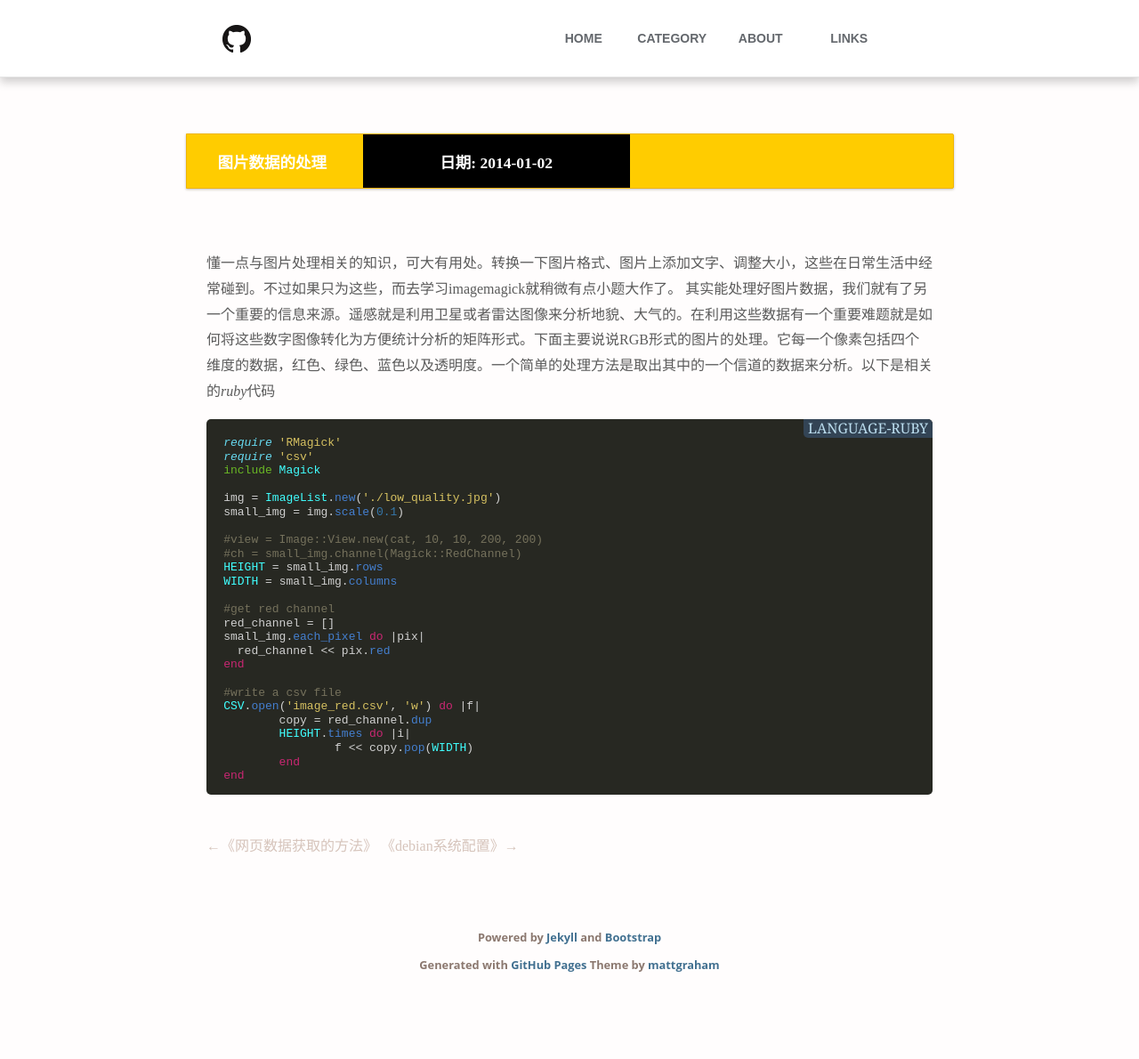
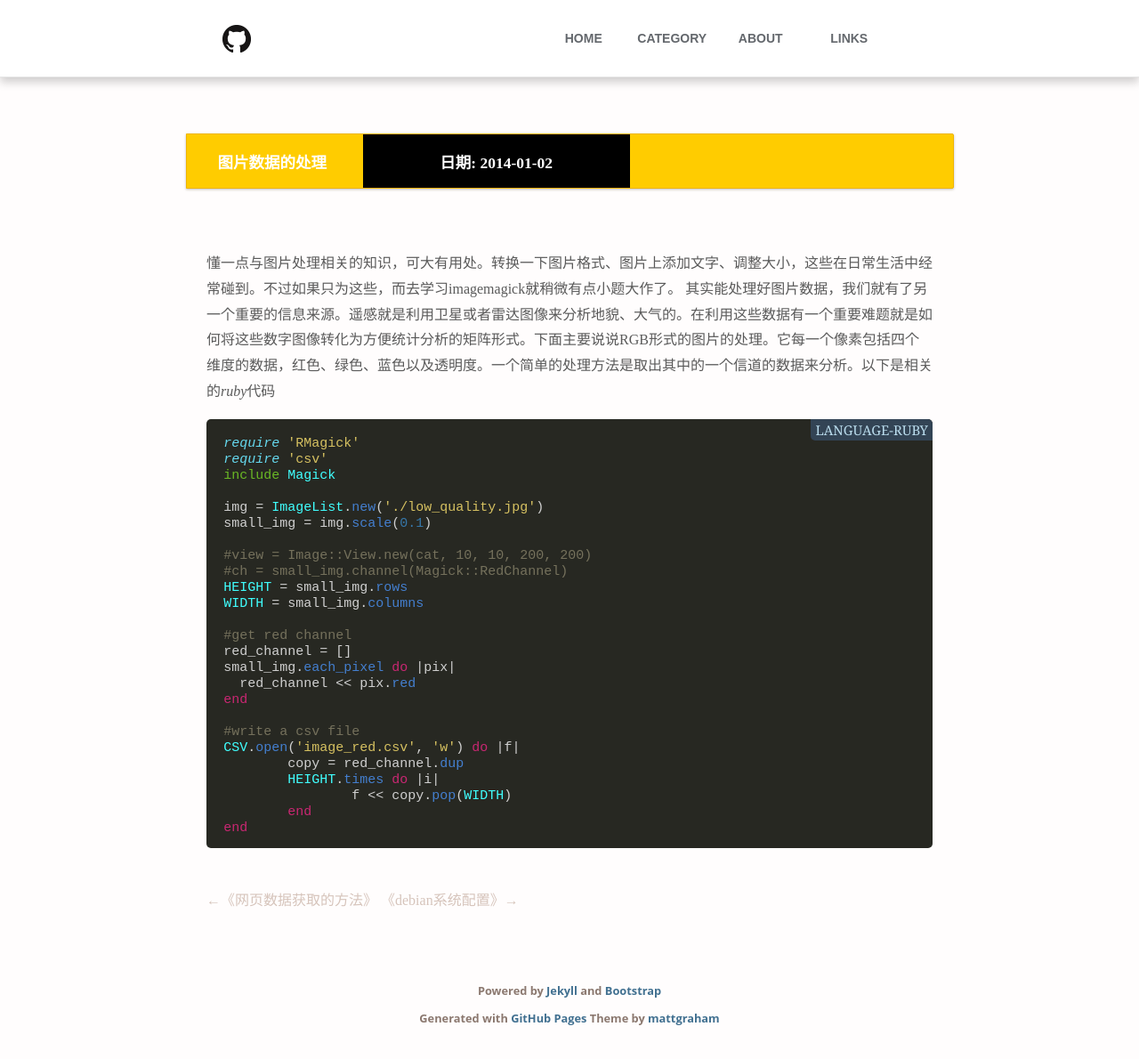
Before and after one commit to wumin722/wumin722.github.com, a Jekyll site: the page built from _posts/2014-01-02-image.md, in a window 1280 px wide and 1190 px high. Shown: the whole window at 89% size. Built offline with Jekyll 4.4.1, drawn with Linux system fonts in a browser that asks for light colours; nearby versions of some CDN libraries; Markdown is read by kramdown in place of the engine named in the settings.

```diff
--- a/css/r-highlight.css
+++ b/css/r-highlight.css
@@ -9,6 +9,8 @@
   padding: 20px;
   border-radius: 3px 3px 3px 3px;
   white-space: pre-wrap;
+  font-size: 15px;
+  padding-top: 5px;
 }
 
 pre code {
```
